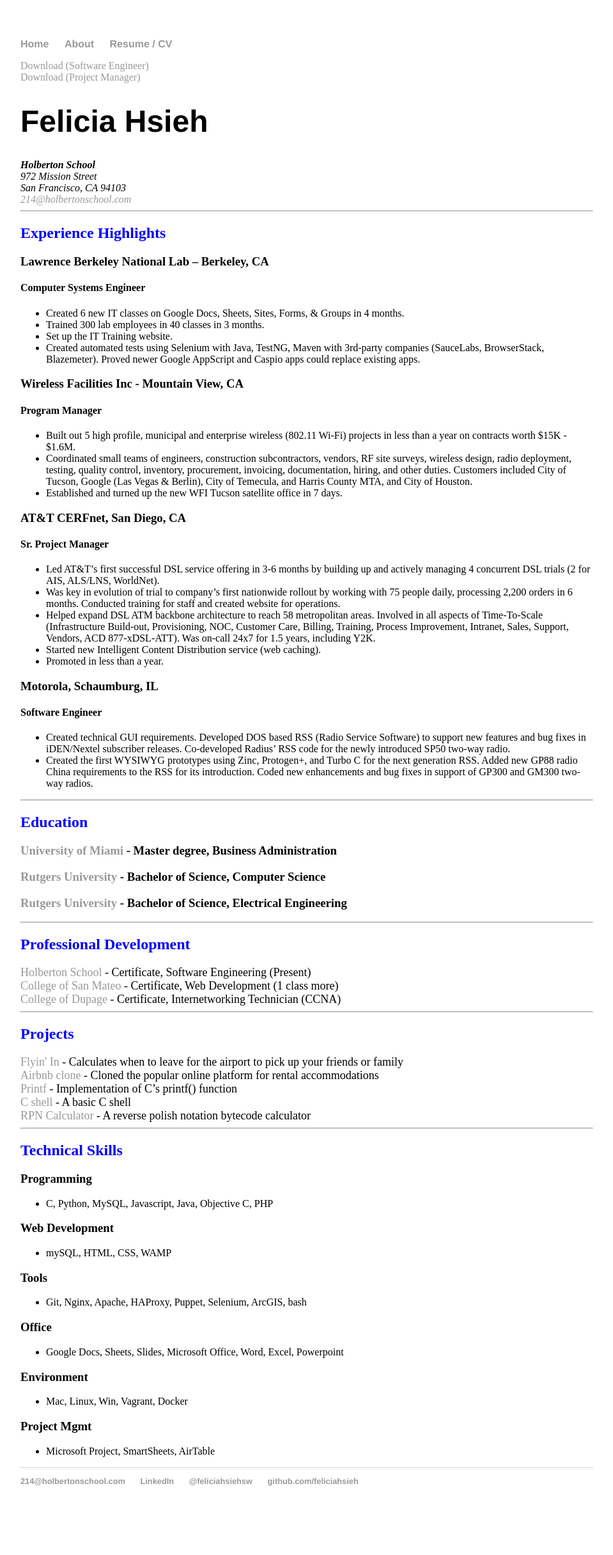
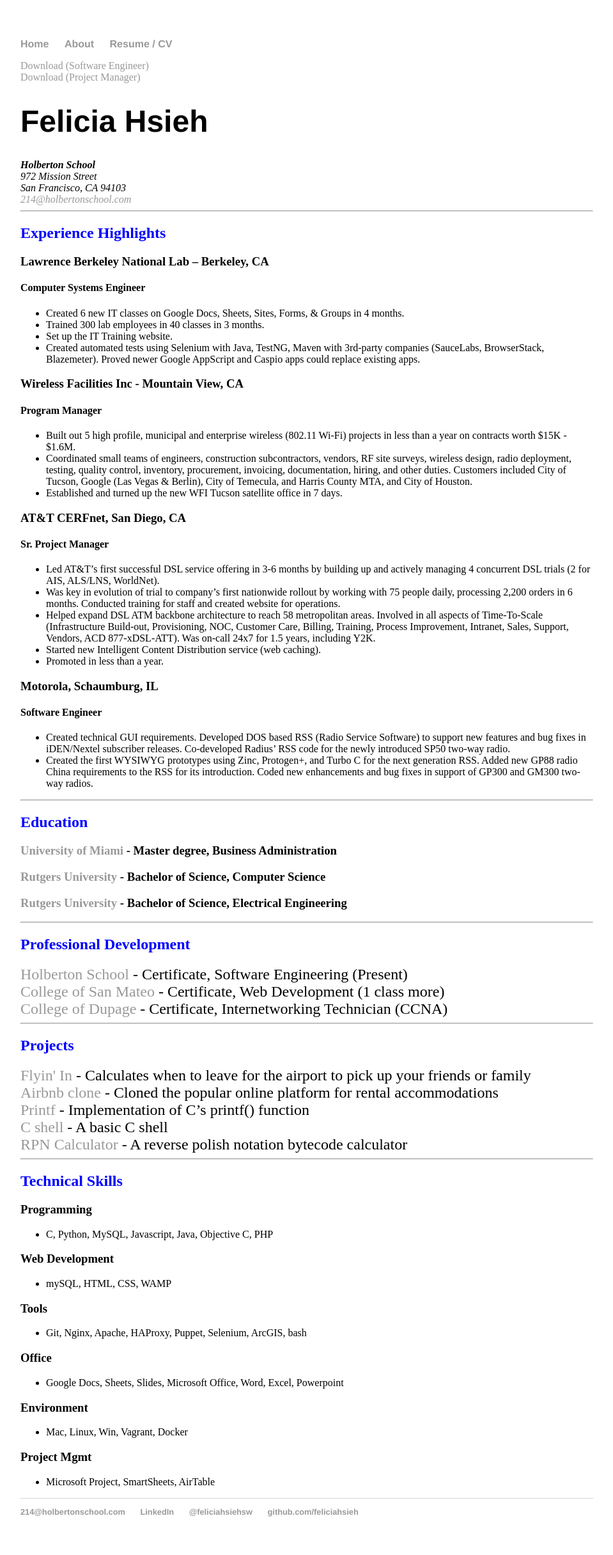
Before and after one commit to feliciahsieh/feliciahsieh.github.io, a Jekyll site: the page built from cv/index.html, in a window 1280 px wide. Shown: the whole page at 64% size, without its empty margins (160-1119 px from the left). Built offline with Jekyll 4.4.1, drawn with Linux system fonts in a browser that asks for light colours; before the commit the page ends 2383 px from its top, so only the background shows below that.

Commit message:
Increase font size for Pro Dev and Projects

```diff
--- a/cv/index.html
+++ b/cv/index.html
@@ -70,7 +70,7 @@
 
 	<h2><font color="blue">Professional Development</font></h2>
 	<div>
-		<font size="4px">
+		<font size="5px">
 			<a href="http://www.holbertonschool.com">Holberton School</a> - Certificate, Software Engineering (Present)
 			<br>
 			<a href="https://www.collegeofsanmateo.edu/">College of San Mateo</a> - Certificate, Web Development (1 class more)
@@ -84,7 +84,7 @@
 
 	<h2><font color="blue">Projects</font></h2>
 	<div>
-		<font size="4px">
+		<font size="5px">
 			<a href="http://www.flyinin.today/">Flyin' In</a> - Calculates when to leave for the airport to pick up your friends or family
 			<br>
 			<a href="https://github.com/feliciahsieh/AirBnB_clone_v3">Airbnb clone</a> - Cloned the popular online platform for rental accommodations
```
